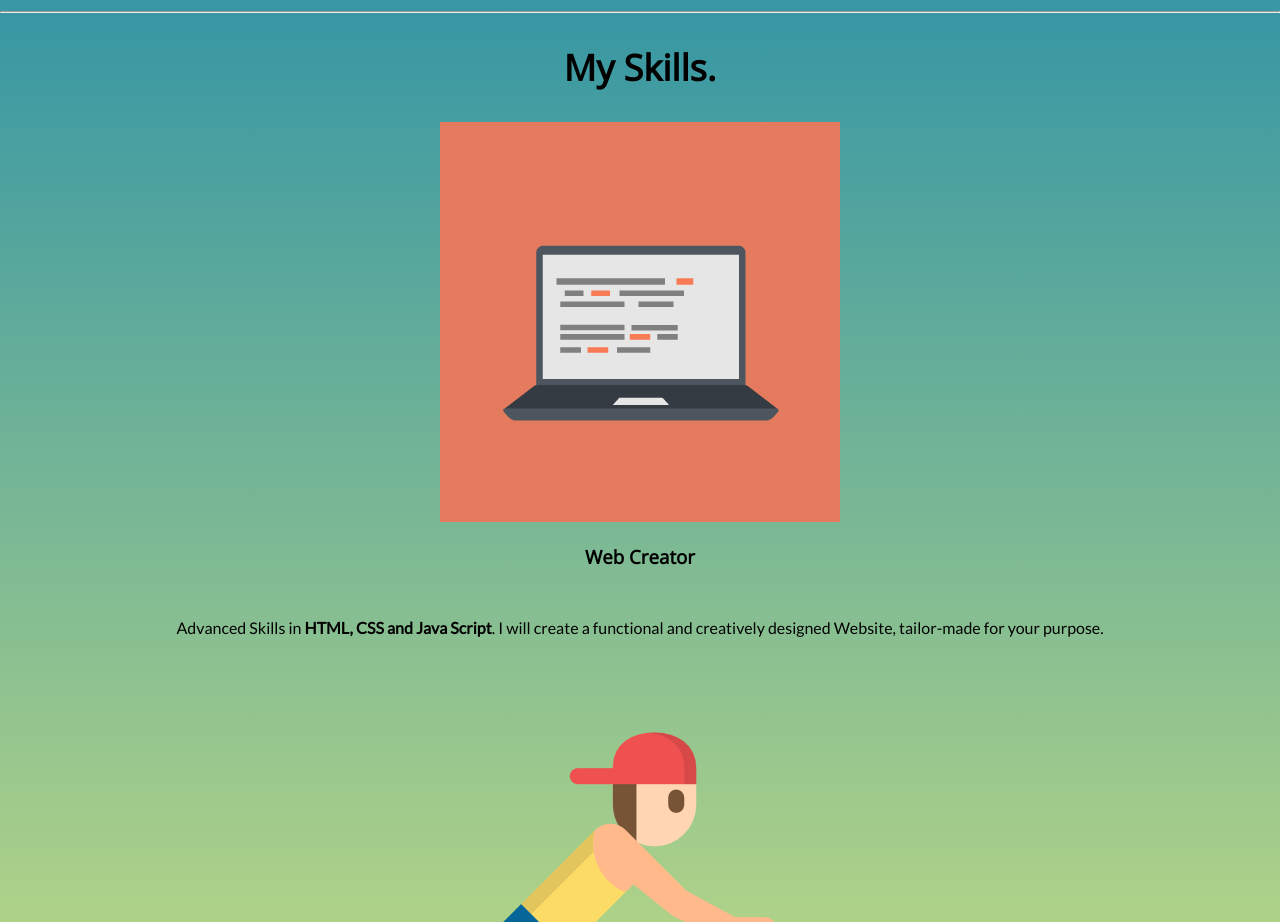
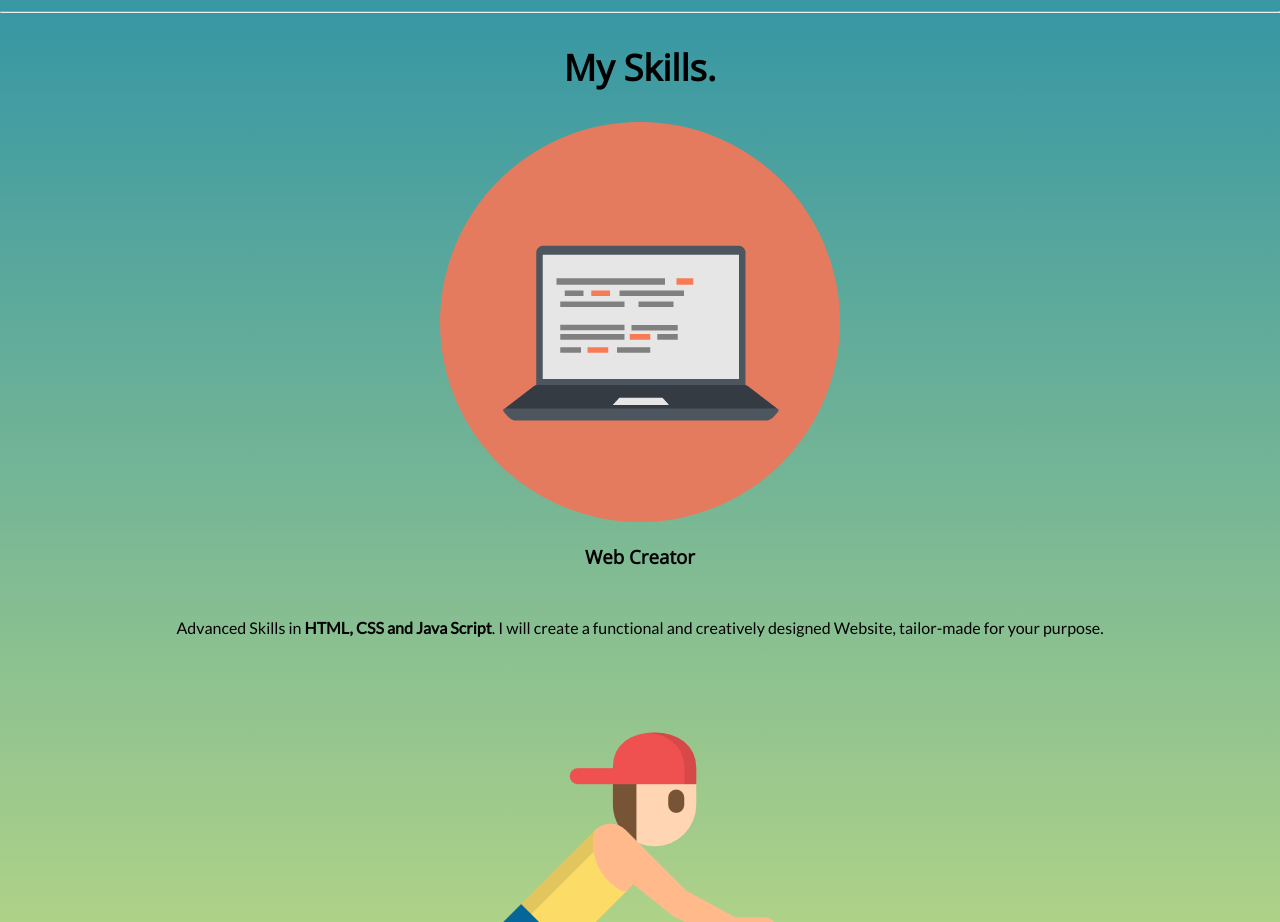
Before and after one commit to Peterklink/Personal-Website, a plain HTML site: page index.html in a window 1280 px wide. Shown: the part 1500-2422 px from the top of the page. Drawn offline with nearby package versions, Linux system fonts and the light colour scheme.

Commit message:
Update index.html

```diff
--- a/index.html
+++ b/index.html
@@ -35,7 +35,7 @@
       <hr>
       <h2>My Skills.</h2>
       <div class="skill-row">
-        <img src="computer.png" alt="Computer">
+        <img class="icon" src="computer.png" alt="Computer">
         <h3>Web Creator</h3>
         <p>Advanced Skills in <strong>HTML, CSS and Java Script</strong>. I will create a functional and creatively designed Website, tailor-made for your purpose.</p>
       </div>
```
